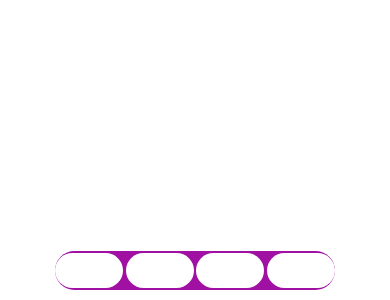
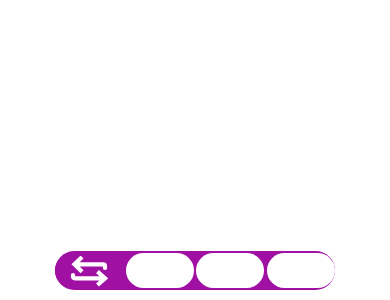
Before and after one commit to georgeussher/PyngLandingPage, a React Native app: screen / in a window 390 px wide. Shown: the part 544-844 px from the top of the page. Built offline with nearby package versions, Linux system fonts and the light colour scheme.

Commit message:
groupsvg

```diff
--- a/components/group.js
+++ b/components/group.js
@@ -1,9 +1,24 @@
 import * as React from "react"
 import { StyleSheet,Text, View, Pressable} from "react-native";
+
 
 export default function Group(){
     return (
         <Pressable style={styles.GroupButton}>
+          <View>
+          <svg
+    xmlns="http://www.w3.org/2000/svg"
+    width={39}
+    height={32}
+    fill="none"
+
+  >
+    <path
+      fill="#fff"
+      d="M4.455 9.333 3.001 7.82 1.423 9.333l1.578 1.515 1.454-1.515ZM32.901 13a2.1 2.1 0 1 0 4.2 0h-4.2ZM10.637.485 3 7.82l2.909 3.029 7.636-7.333-2.91-3.03ZM3 10.848l7.636 7.333 2.909-3.029L5.91 7.819 3 10.848Zm1.454.585h28.546v-4.2H4.455v4.2Zm28.446-.1V13h4.2v-1.667h-4.2Zm.1.1a.1.1 0 0 1-.1-.1h4.2a4.1 4.1 0 0 0-4.1-4.1v4.2ZM35 23.333l1.392-1.572 1.776 1.572-1.776 1.573L35 23.333Zm-30 0v-2.1 2.1ZM.9 20a2.1 2.1 0 1 1 4.2 0H.9Zm27.963-4.906 7.53 6.667-2.785 3.145-7.53-6.667 2.785-3.145Zm7.53 9.812-7.53 6.666-2.785-3.144 7.53-6.667 2.784 3.145ZM35 25.433H5v-4.2h30v4.2Zm-34.1-4.1V20h4.2v1.333H.9Zm4.1 4.1a4.1 4.1 0 0 1-4.1-4.1h4.2a.1.1 0 0 0-.1-.1v4.2Z"
+    />
+  </svg>
+  </View>
         </Pressable>
     )
 };
@@ -13,9 +28,11 @@ const styles = StyleSheet.create({
       width: 68,
       height: 35,
       elevation: 8,
-      backgroundColor: "#FFF",
+      backgroundColor: "#A010A3",
       color: "#A010A3",
       borderRadius: 22,
       marginVertical: 0,
+      justifyContent: "center",
+      alignItems: "center",
     },
   });
--- a/components/send.js
+++ b/components/send.js
@@ -4,7 +4,9 @@ import { StyleSheet,Text, View, Pressable} from "react-native";
 export default function send(){
     return (
         <Pressable style={styles.SendButton}>
-            <Text></Text>
+            <View>
+
+            </View>
         </Pressable>
     )
 };
```
Also changed, not shown: Send Pyng.svg (added).
